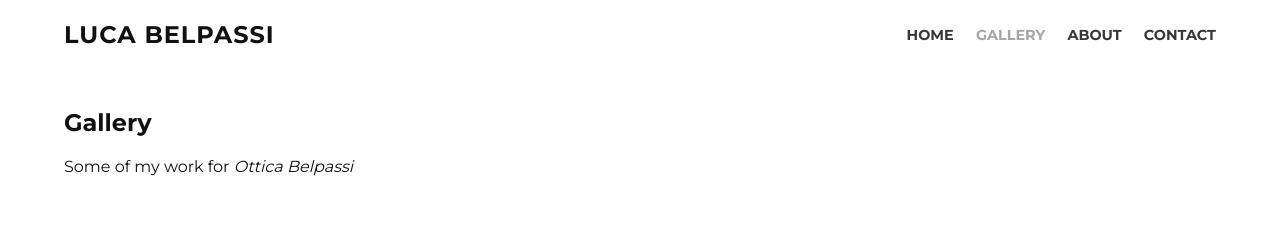
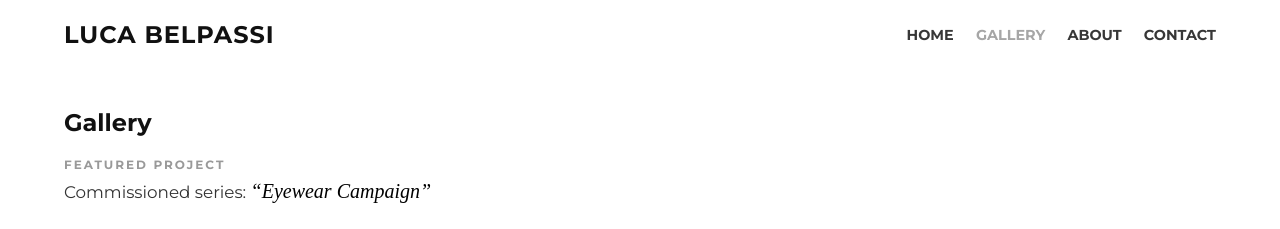
Before and after one commit to lucabelpassi1/lucabelpassi.github.io, a plain HTML site: page gallery.html in a window 1280 px wide. Shown: the top 229 px of the page. Drawn offline with Linux system fonts and the light colour scheme.

Commit message:
cambiato foto e titolo gallery

```diff
--- a/gallery.html
+++ b/gallery.html
@@ -32,7 +32,18 @@
     <main>
       <section class="gallery-header">
         <h1>Gallery</h1>
-        <p>Some of my work for <i>Ottica Belpassi</i></p>
+
+        <span style="display: block; font-size: 0.75rem; color: #999; text-transform: uppercase; letter-spacing: 2px; margin-bottom: 8px; font-weight: 600;">
+          Featured Project
+        </span>
+
+        <p style="font-weight: 400; color: #333; margin: 0; font-size: 1.05rem;">
+          Commissioned series:
+          <span style="font-size: 1.25rem; font-style: italic; font-family: 'Times New Roman', serif; color: #000;">
+            “Eyewear Campaign”
+          </span>
+        </p>
+
       </section>
 
       <section class="masonry-wrap">
@@ -86,11 +97,11 @@
           </figure>
            <!-- 12 -->
           <figure class="masonry-item">
-            <img src="img/people/lucalegge.jpg" loading="lazy">
+            <img src="img/people/chiara.jpg" loading="lazy">
           </figure>
            <!-- 13 -->
           <figure class="masonry-item">
-            <img src="img/people/lucafuori.jpg" loading="lazy">
+            <img src="img/people/dianametal.jpg" loading="lazy">
           </figure>
            <!-- 14 -->
           <figure class="masonry-item">
@@ -98,7 +109,7 @@
           </figure>
            <!-- 15 -->
           <figure class="masonry-item">
-            <img src="img/people/dianametal.jpg" loading="lazy">
+            <img src="img/people/lucalegge.jpg" loading="lazy">
           </figure>
            <!-- 16 -->
           <figure class="masonry-item">
```
Also changed, not shown: img/people/chiara.jpg (added), img/people/matteo.jpg.
